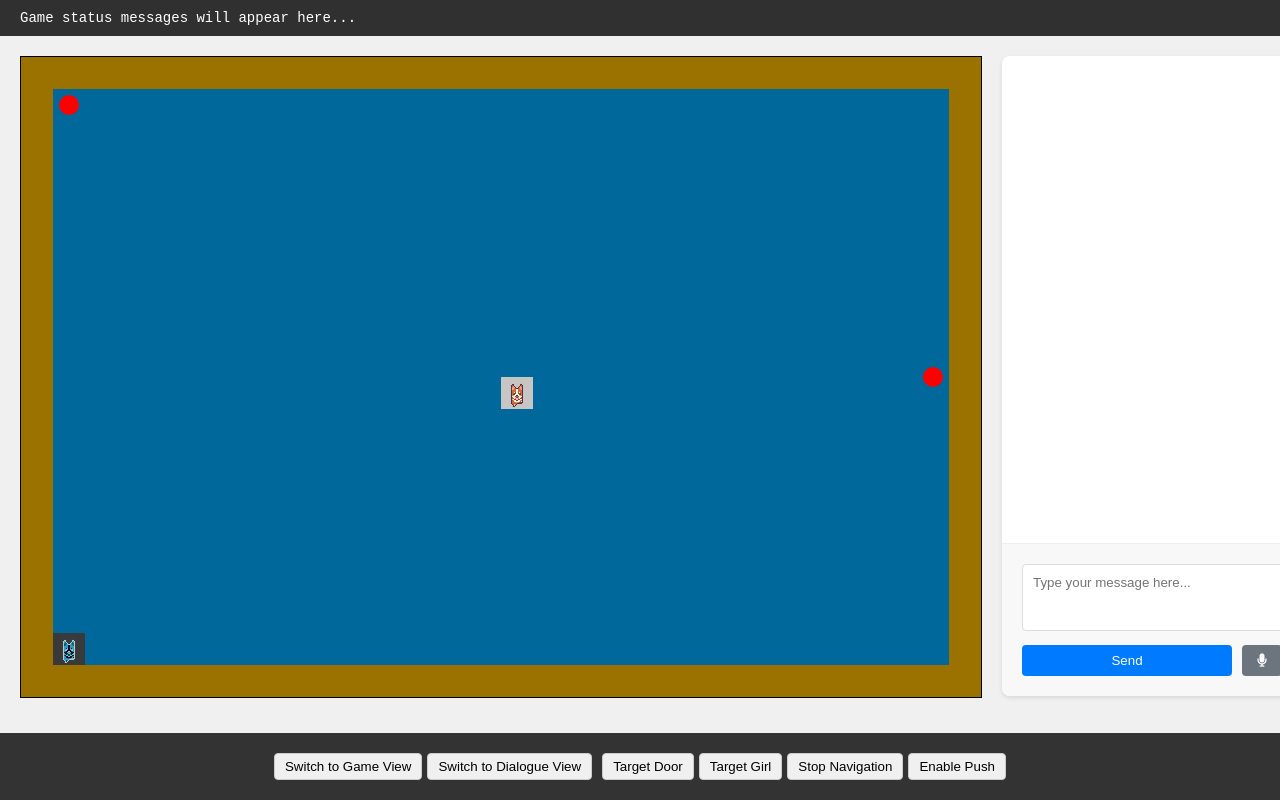
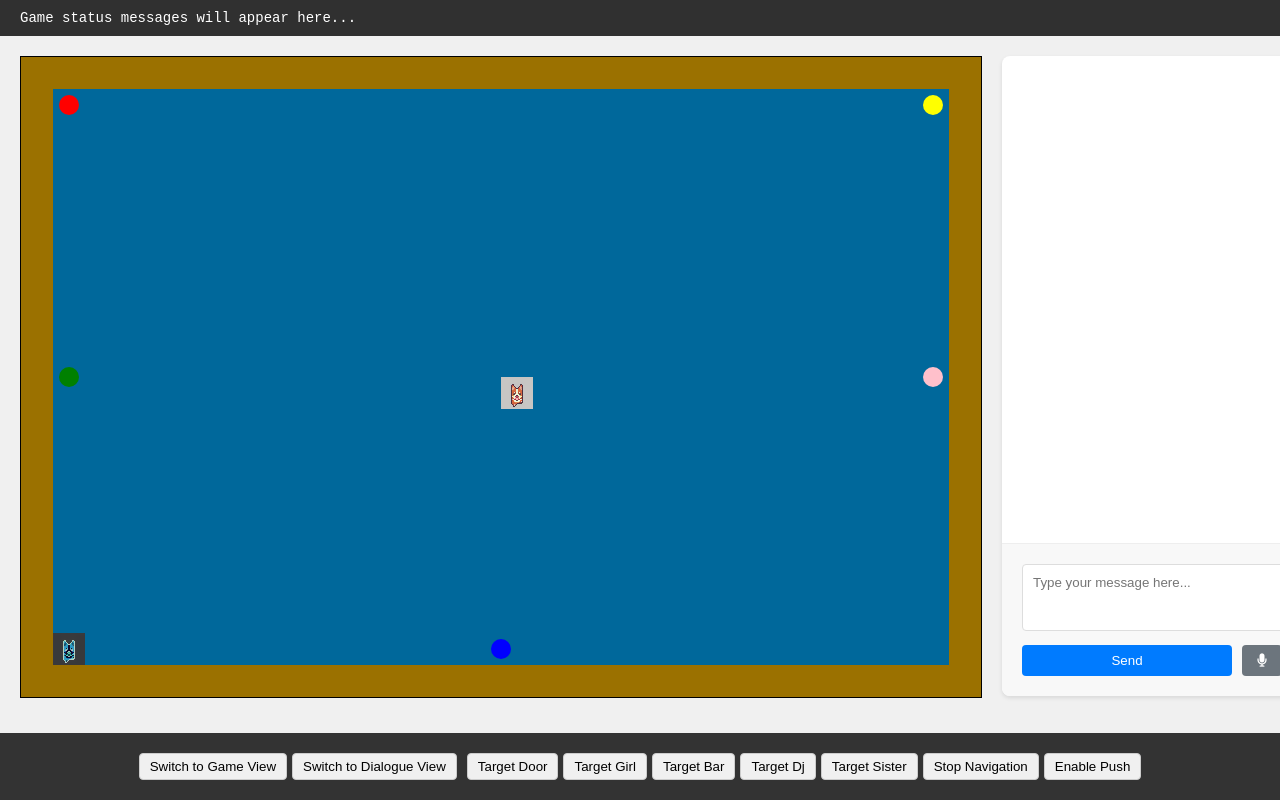
Before and after one commit to radajakub/ShyguysWingmanJS, a website built with Vite: page index.html in a window 1280 px wide. Shown: the top 800 px of the page. Built offline with nearby package versions, Linux system fonts and the light colour scheme; no server answers.

Commit message:
Add target detection

```diff
--- a/index.html
+++ b/index.html
@@ -59,6 +59,9 @@
       <div class="game-controls">
         <button id="targetDoorBtn" class="debug-button">Target Door</button>
         <button id="targetGirlBtn" class="debug-button">Target Girl</button>
+        <button id="targetBarBtn" class="debug-button">Target Bar</button>
+        <button id="targetDjBtn" class="debug-button">Target Dj</button>
+        <button id="targetSisterBtn" class="debug-button">Target Sister</button>
         <button id="stopNavBtn" class="debug-button">Stop Navigation</button>
         <button id="togglePushBtn" class="debug-button">Enable Push</button>
       </div>
--- a/src/game_engine.js
+++ b/src/game_engine.js
@@ -57,12 +57,14 @@ class SpriteImage {
 }
 
 class Target {
-  constructor(label, x, y, width, height) {
+  constructor(label, x, y, width, height, color, enabled = true) {
     this.label = label;
     this.x = x;
     this.y = y;
     this.width = width;
     this.height = height;
+    this.debugColor = color;
+    this.enabled = enabled;
   }
 }
 
@@ -96,6 +98,13 @@ export class GameEngine {
     this.run = this.run.bind(this);
     this.handleKeyDown = this.handleKeyDown.bind(this);
     this.handleKeyUp = this.handleKeyUp.bind(this);
+    this.setNewTarget = this.setNewTarget.bind(this);
+    this.checkTargetReached = this.checkTargetReached.bind(this);
+    this.updateGuidedSpriteDirection = this.updateGuidedSpriteDirection.bind(this);
+    this.updateSprite = this.updateSprite.bind(this);
+    this.handleSpriteCollision = this.handleSpriteCollision.bind(this);
+    this.initDebugControls = this.initDebugControls.bind(this);
+    this.stopShyguyAnimation = this.stopShyguyAnimation.bind(this);
 
     this.pushEnabled = false;
 
@@ -131,13 +140,42 @@ export class GameEngine {
     );
 
     this.targets = {
-      door: new Target("door", this.wall.width, this.wall.height, this.wall.width, this.wall.height),
+      exit: new Target("exit", this.wall.width, this.wall.height, this.wall.width, this.wall.height, "red", true),
       girl: new Target(
         "girl",
         this.canvasWidth - this.wall.width - this.shyguySprite.width,
         this.canvasHeight / 2 - this.wall.height / 2,
         this.wall.width,
-        this.wall.height
+        this.wall.height,
+        "pink",
+        true
+      ),
+      bar: new Target(
+        "bar",
+        this.canvasWidth / 2 - this.wall.width / 2,
+        this.canvasHeight - this.wall.height - this.shyguySprite.width,
+        this.wall.width,
+        this.wall.height,
+        "blue",
+        true
+      ),
+      dj: new Target(
+        "dj",
+        this.wall.width,
+        this.canvasHeight / 2 - this.wall.height / 2,
+        this.wall.width,
+        this.wall.height,
+        "green",
+        true
+      ),
+      sister: new Target(
+        "sister",
+        this.canvasWidth - this.wall.width - this.shyguySprite.width,
+        this.wall.height,
+        this.wall.width,
+        this.wall.height,
+        "yellow",
+        true
       ),
     };
   }
@@ -234,16 +272,6 @@ export class GameEngine {
 
   updateGuidedSprite() {
     if (!this.shyguySprite.target) return;
-
-    if (this.checkTargetReached(this.shyguySprite)) {
-      this.shyguySprite.x = this.shyguySprite.target.x;
-      this.shyguySprite.y = this.shyguySprite.target.y;
-      this.shyguySprite.moving = false;
-      this.shyguySprite.frameX = 0;
-      this.shyguySprite.target.reached = true;
-      this.shyguySprite.target = null;
-      return;
-    }
 
     const dx = this.shyguySprite.target.x - this.shyguySprite.x;
     const dy = this.shyguySprite.target.y - this.shyguySprite.y;
@@ -368,7 +396,6 @@ export class GameEngine {
   }
 
   handleKeyDown(e) {
-    console.log(this.keys);
     if (e.key in this.keys) {
       this.keys[e.key] = true;
       this.wingmanSprite.moving = true;
@@ -383,17 +410,19 @@ export class GameEngine {
   }
 
   setNewTarget(target) {
-    this.shyguySprite.setTarget(target);
-    this.updateGuidedSpriteDirection(this.shyguySprite);
+    if (target && target.enabled) {
+      this.shyguySprite.setTarget(target);
+      this.updateGuidedSpriteDirection(this.shyguySprite);
+    }
   }
 
-  checkTargetReached(sprite) {
+  checkTargetReached(sprite, target) {
     // Calculate sprite center
     const spriteCenterX = sprite.x + sprite.width / 2;
     const spriteCenterY = sprite.y + sprite.height / 2;
 
-    const targetCenterX = sprite.target.x + sprite.target.width / 2;
-    const targetCenterY = sprite.target.y + sprite.target.height / 2;
+    const targetCenterX = target.x + target.width / 2;
+    const targetCenterY = target.y + target.height / 2;
 
     // Calculate distance from sprite center to target
     const dx = Math.abs(spriteCenterX - targetCenterX);
@@ -401,9 +430,6 @@ export class GameEngine {
 
     // Check if target is within sprite boundaries
     const isWithinBounds = dx <= sprite.width / 2 && dy <= sprite.height / 2;
-    if (isWithinBounds) {
-      console.log("target reached", sprite.target.label);
-    }
     return isWithinBounds;
   }
 
@@ -434,7 +460,7 @@ export class GameEngine {
     this.gameFrame++;
 
     // Update Shyguy position
-    if (this.shyguySprite.target) {
+    if (this.shyguySprite.target && this.shyguySprite.target.enabled) {
       this.updateGuidedSprite(this.shyguySprite);
       if (this.shyguySprite.moving) {
         this.updateSpriteAnimation(this.shyguySprite);
@@ -446,6 +472,27 @@ export class GameEngine {
     if (this.wingmanSprite.moving) {
       this.updateSpriteAnimation(this.wingmanSprite);
     }
+
+    for (const target of Object.values(this.targets)) {
+      const isClose = this.checkTargetReached(this.shyguySprite, target);
+
+      // TODO: reenable the target so the player can visit it again
+      if (!target.enabled) {
+        continue;
+      }
+
+      if (isClose) {
+        target.enabled = false;
+        this.stopShyguyAnimation(target);
+        break;
+      }
+    }
+  }
+
+  stopShyguyAnimation(target) {
+    this.shyguySprite.ving = false;
+    this.shyguySprite.frameX = 0;
+    this.shyguySprite.target = null;
   }
 
   draw() {
@@ -493,10 +540,10 @@ export class GameEngine {
 
     if (IS_DEBUG) {
       for (const target in this.targets) {
-        const { x, y, width, height } = this.targets[target];
+        const { x, y, width, height, debugColor } = this.targets[target];
         this.ctx.beginPath();
         this.ctx.arc(x + width / 2, y + height / 2, 10, 0, 2 * Math.PI);
-        this.ctx.fillStyle = "red";
+        this.ctx.fillStyle = debugColor;
         this.ctx.fill();
       }
     }
@@ -537,13 +584,19 @@ export class GameEngine {
     const switchToDialogueBtn = document.getElementById("switchToDialogueBtn");
     const targetDoorBtn = document.getElementById("targetDoorBtn");
     const targetGirlBtn = document.getElementById("targetGirlBtn");
+    const targetBarBtn = document.getElementById("targetBarBtn");
+    const targetDjBtn = document.getElementById("targetDjBtn");
+    const targetSisterBtn = document.getElementById("targetSisterBtn");
     const stopNavBtn = document.getElementById("stopNavBtn");
     const togglePushBtn = document.getElementById("togglePushBtn");
 
     switchToGameBtn.addEventListener("click", () => this.showGameView());
     switchToDialogueBtn.addEventListener("click", () => this.showDialogueView());
-    targetDoorBtn.addEventListener("click", () => this.setNewTarget(this.targets.door));
+    targetDoorBtn.addEventListener("click", () => this.setNewTarget(this.targets.exit));
     targetGirlBtn.addEventListener("click", () => this.setNewTarget(this.targets.girl));
+    targetBarBtn.addEventListener("click", () => this.setNewTarget(this.targets.bar));
+    targetDjBtn.addEventListener("click", () => this.setNewTarget(this.targets.dj));
+    targetSisterBtn.addEventListener("click", () => this.setNewTarget(this.targets.sister));
     stopNavBtn.addEventListener("click", () => this.setNewTarget(null));
 
     // Add push mechanics toggle
```
